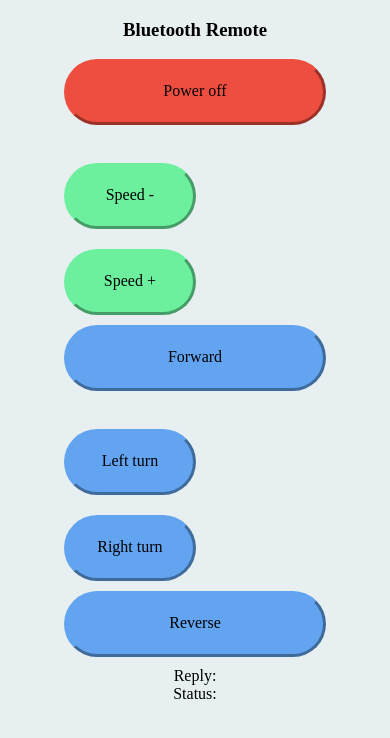
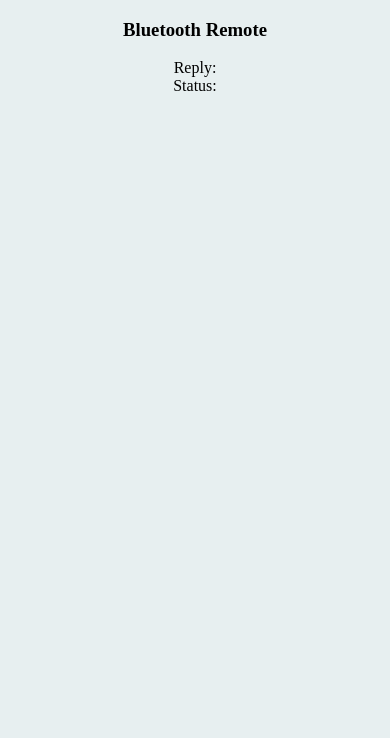
Before and after one commit to thisAtlas/Alarm, a plain HTML site: page index.html in a window 390 px wide. Drawn offline with Linux system fonts and the light colour scheme; some packages are replaced by stand-ins of ours.

Commit message:
buttons gone

```diff
--- a/index.html
+++ b/index.html
@@ -23,41 +23,6 @@
 			#header, #bdiv {
 				text-align:center;
 			}
-			#off {
-				background-color:#EE4E3F;
-				border-color:#EE4E3F;
-			}
-			#forward, #back {
-				clear:both;
-				background-color:#62A4F0;
-				border-color:#62A4F0;
-			}
-			#right, #left {
-				float:left;
-				width:48%;
-				background-color:#62A4F0;
-				border-color:#62A4F0;
-			}
-			#speedDown, #speedUp {
-				background-color:#6CF09E;
-				border-color:#6CF09E;
-				float:left;
-				width:48%;
-			}
-			#off, #forward, #left, #right, #back, #speedDown, #speedUp {
-				margin-top: 10px;
-				margin-bottom: 10px;
-				min-width:70px;
-				min-height:40px;
-				padding-top: 20px;
-				border-style: outset;
-				border-width: 3px;
-				border-radius: 100px;
-			}
-			#off:active, #forward:active, #left:active, #right:active, #back:active, #speedDown:active, #speedUp:active {
-				background-color: orange;
-				border:3px inset orange;
-			}
 			#status {
 				text-align:center;
 			}
@@ -68,19 +33,7 @@
 			<h3>Bluetooth Remote</h1>
 		</div>
 		<div id="bdiv">
-			<div id="buttons"> <!-- De forskellige knapper, aktiverer js funktioner der sender data til arduino. -->
-				<div id="off"> Power off </div>
-					<br>
-				<div id="speedDown"> Speed - </div>
-				<div id="speedUp"> Speed + </div>
-					<br>
-				<div id="forward"> Forward </div>
-					<br>
-				<div id="left"> Left turn </div>
-				<div id="right"> Right turn </div>
-					<br>
-				<div id="back"> Reverse </div>
-			</div>
+
 		</div>
 		<div id="status"> <!-- Elementer til at displaye modtaget data fra arduinoen -->
 			<div id="fraArduino">Reply: </div>
```
